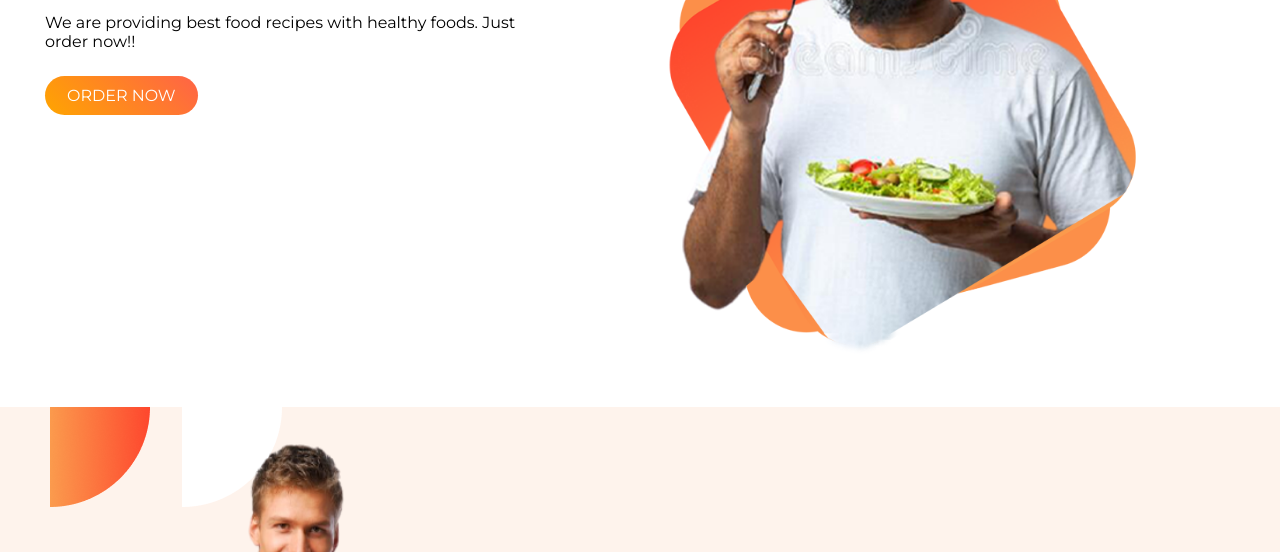
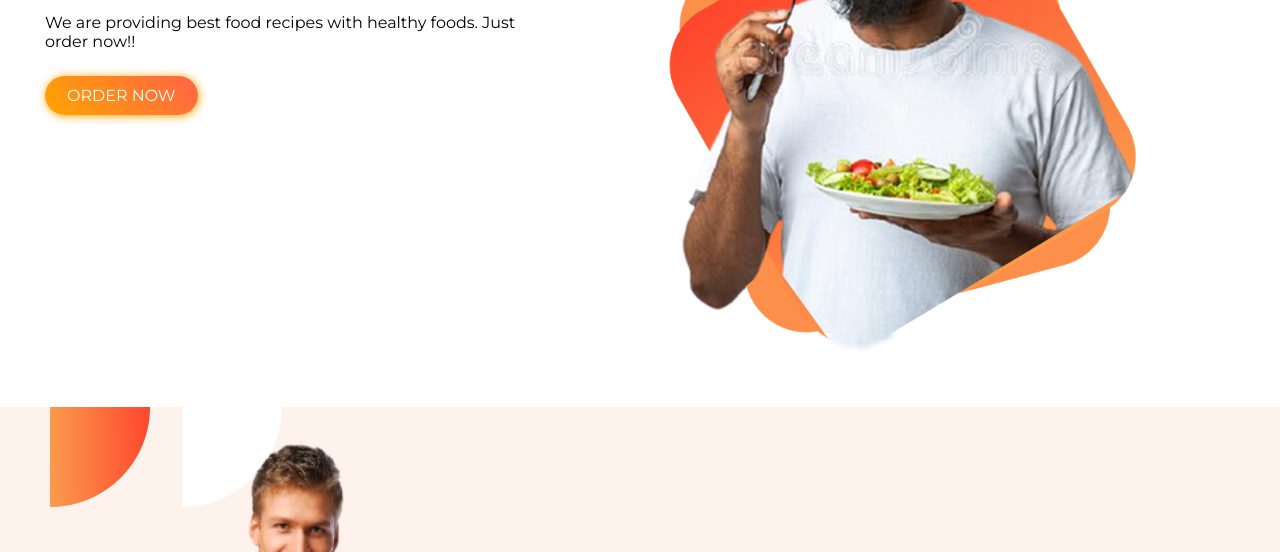
Before and after one commit to ashraful5631/Food-web-assignment-01, a plain HTML site: page index.html in a window 1280 px wide. Shown: the part 248-800 px from the top of the page. Drawn offline with Linux system fonts and the light colour scheme.

Commit message:
a tag box shadow added

```diff
--- a/style.css
+++ b/style.css
@@ -17,6 +17,7 @@ First section Style Start.
 }
 .section-div a{
     background:linear-gradient(45deg, orange, tomato);
+    box-shadow: 1px 1px 10px orange;
     padding: 10px 22px;
     border-radius: 50px;
     color: white;
```
